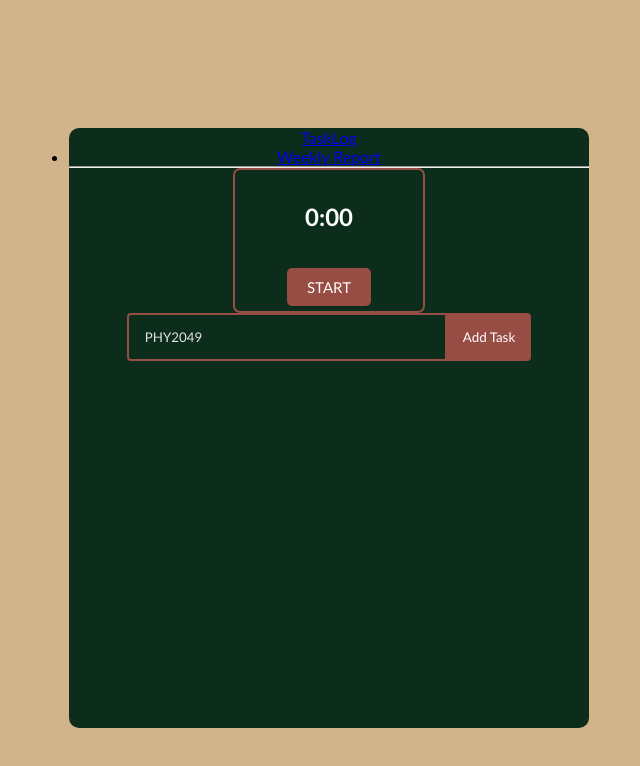
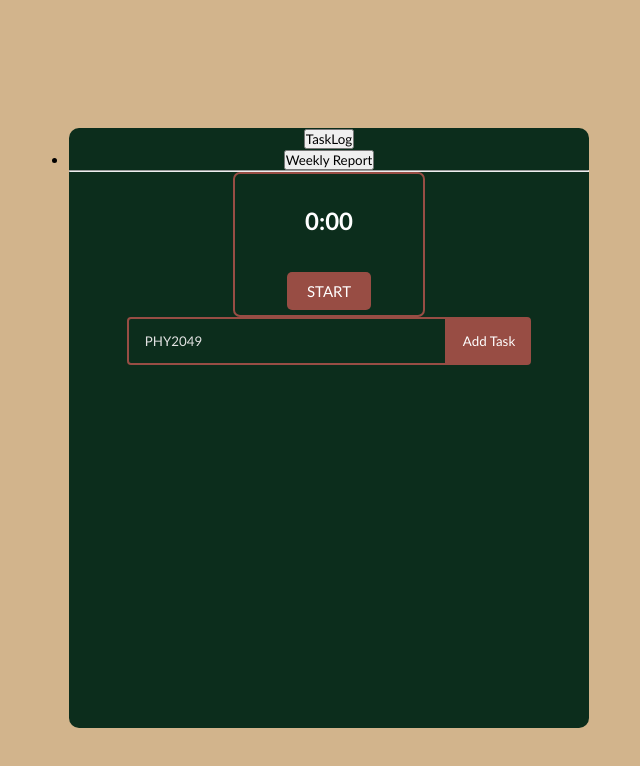
Before and after one commit to jahdiel4j/TaskLog, a React (Create React App) app: page / in a window 1280 px wide. Shown: the top 766 px of the page, without its empty margins (311-951 px from the left). Built offline with nearby package versions, Linux system fonts and the light colour scheme.

Commit message:
Navbar now buttons instead of hyperlinks

```diff
--- a/src/components/NavBar.js
+++ b/src/components/NavBar.js
@@ -6,11 +6,15 @@ export default class Navbar extends Component {
     render() {
         return (
             <nav className="navbar navbar-dark bg-dark navbar-expand-lg">
-                <Link to="/" className="navbar-brand">TaskLog</Link>
+                <form class="form-inline">
+
+                    <Link to="/" className="navbar-brand"> <button class="btn btn-outline-success" type="button">TaskLog</button></Link>
+                </form>
+
                 <div className="navbar-collapse">
                     <ul className="navbar-nav mr-auto" role="list" aria-labelledby="list-heading">
                         <li className="navbar-item">
-                            <Link to="/report" className="nav-link">Weekly Report</Link>
+                        <Link to="/report" className="nav-link"><button class="btn btn-sm btn-outline-secondary" type="button">Weekly Report</button></Link>
                         </li>
                     </ul>
                 </div>
```
